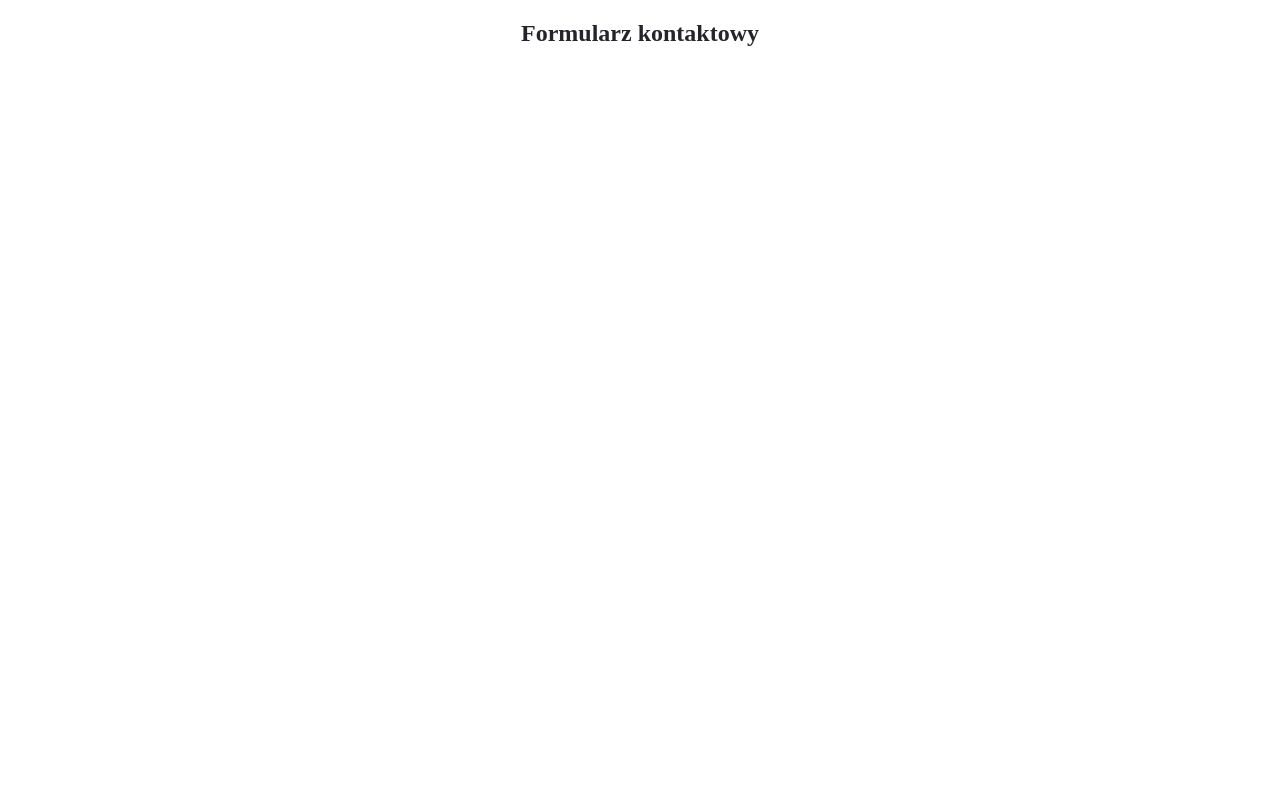
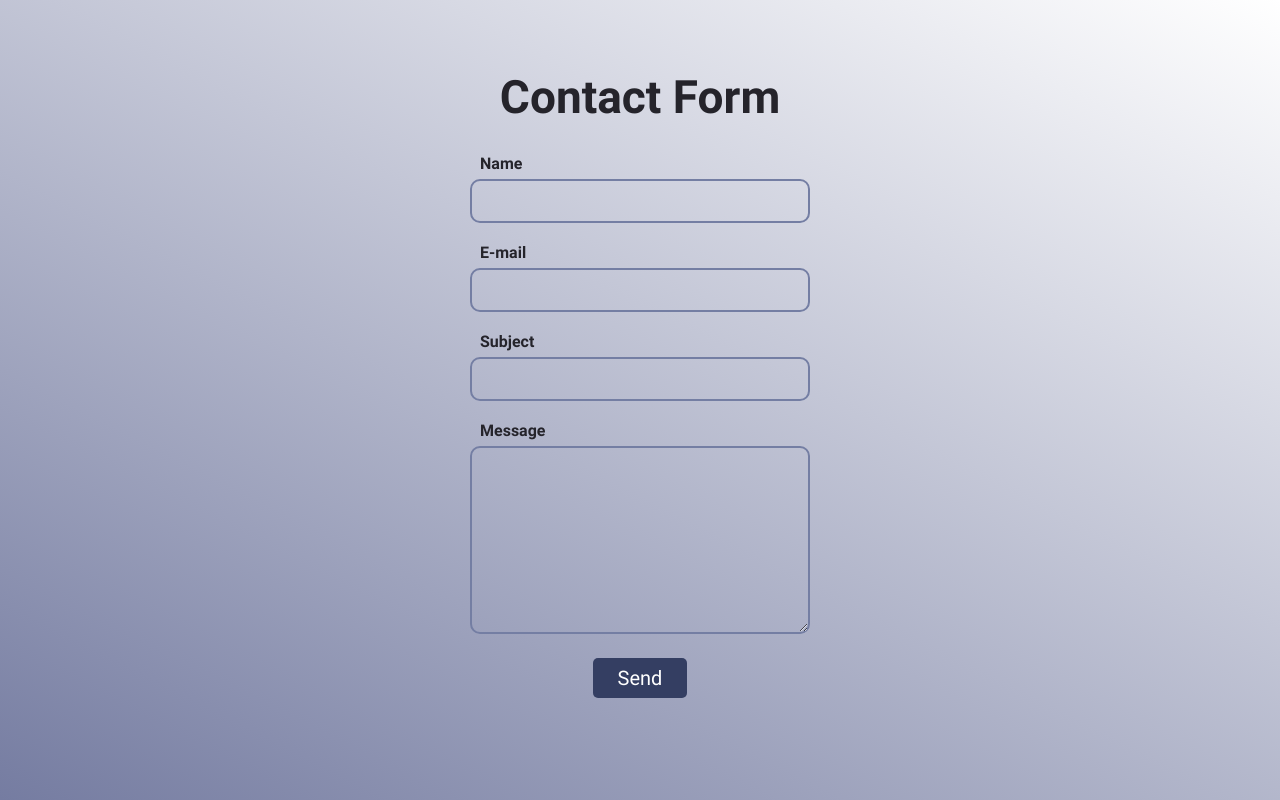
Before and after one commit to karolina-suchomska/contact-form, a Vue app: page / in a window 1280 px wide. Built offline with nearby package versions, Linux system fonts and the light colour scheme.

Commit message:
form structure

```diff
--- a/src/App.vue
+++ b/src/App.vue
@@ -1,10 +1,19 @@
-<script setup>
+<script>
+import ContactForm from './views/ContactForm.vue';
+
+export default {
+  name: 'App',
+  components: {
+    ContactForm
+  },
+};
 </script>
 
 <template>
-  <header>
-    <div class="wrapper">
-      <h2>Formularz kontaktowy</h2>
+  <div class="app_contact-form">
+    <div class="contact-form-title">
+      <h2>Contact Form</h2>
     </div>
-  </header>
+    <ContactForm />
+  </div>
 </template>
--- a/src/assets/main.scss
+++ b/src/assets/main.scss
@@ -1,4 +1,79 @@
+@font-face {
+  font-family: 'Roboto';
+  src: url('./fonts/Roboto-Bold.ttf');
+  font-weight: 700;
+  font-display: swap;
+}
+
+@font-face {
+  font-family: 'Roboto';
+  src: url('./fonts/Roboto-Regular.ttf');
+  font-weight: 400;
+  font-display: swap;
+}
+
+* {
+  box-sizing: border-box;
+  font-family: 'Roboto', serif;
+}
+
 body {
-    color: #25242b;
-    text-align: center;
+  padding: 0;
+  margin: 0;
 }
+
+p {
+  margin: 0;
+}
+
+.app_contact-form {
+  height: 100vh;
+  background: linear-gradient(207deg, transparent 0%, #757ca1  100%);
+  padding: 20px 30px;
+  color: #25242b;
+  text-align: center;
+  overflow: auto;
+
+  .contact-form-title {
+    h2 {
+      font-size: 46px;
+      margin: 50px auto 30px;
+    }
+  }
+
+  .contact-form-container {
+    max-width: 340px;
+    margin: 0 auto;
+
+    .form-box {
+      width: 340px;
+      margin: 10px auto 20px;
+
+      .form-title-input {
+        text-align: left;
+        padding: 0 0 6px 10px;
+        font-size: 16px;
+        font-weight: 700;
+      }
+
+      .form-input {
+        width: 100%;
+        padding: 12px 16px;
+        border-radius: 10px;
+        border: solid 2px #747ea3;
+        background-color: transparent;
+        font-size: 14px;
+        outline: 0;
+      }
+    }
+
+    button {
+      padding: 8px 25px;
+      background: #343e62;
+      border: 0;
+      border-radius: 5px;
+      font-size: 20px;
+      color: #fff;
+    }
+  }
+}
--- /dev/null
+++ b/src/views/ContactForm.vue
@@ -0,0 +1,23 @@
+<template>
+    <div class="contact-form-container">
+      <form>
+        <div class="form-box">
+          <p class="form-title-input">Name</p>
+          <input class="form-input" type="text">
+        </div>
+        <div class="form-box">
+          <p class="form-title-input">E-mail</p>
+          <input class="form-input" type="text">
+        </div>
+        <div class="form-box">
+          <p class="form-title-input">Subject</p>
+          <input class="form-input" type="text">
+        </div>
+        <div class="form-box">
+          <p class="form-title-input">Message</p>
+          <textarea class="form-input" name="form-message" id="formMessage" cols="30" rows="10" />
+        </div>
+      </form>
+      <button>Send</button>
+    </div>
+</template>
```
Also changed, not shown: src/assets/fonts/Roboto-Bold.ttf (added), src/assets/fonts/Roboto-Regular.ttf (added).
